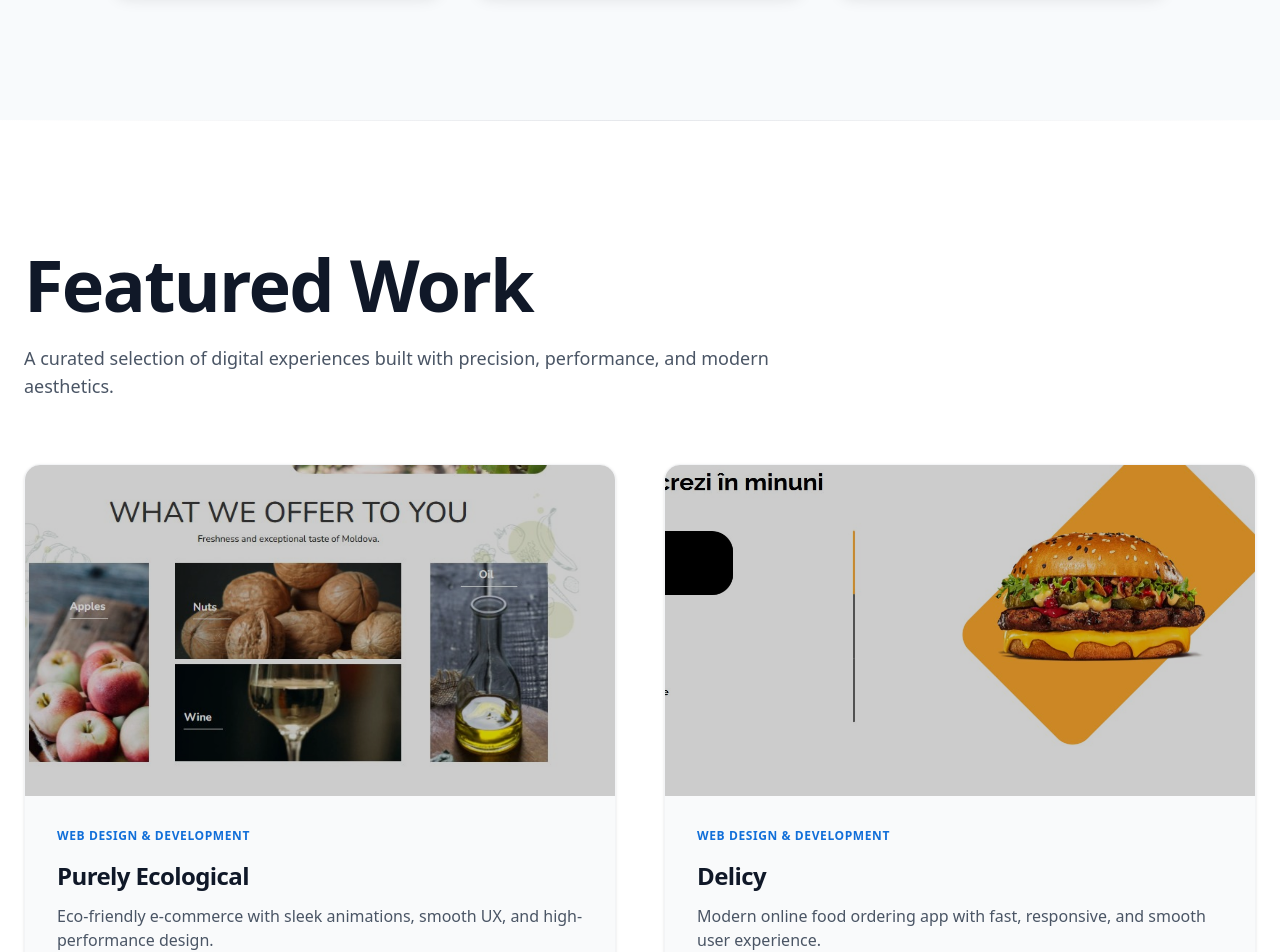
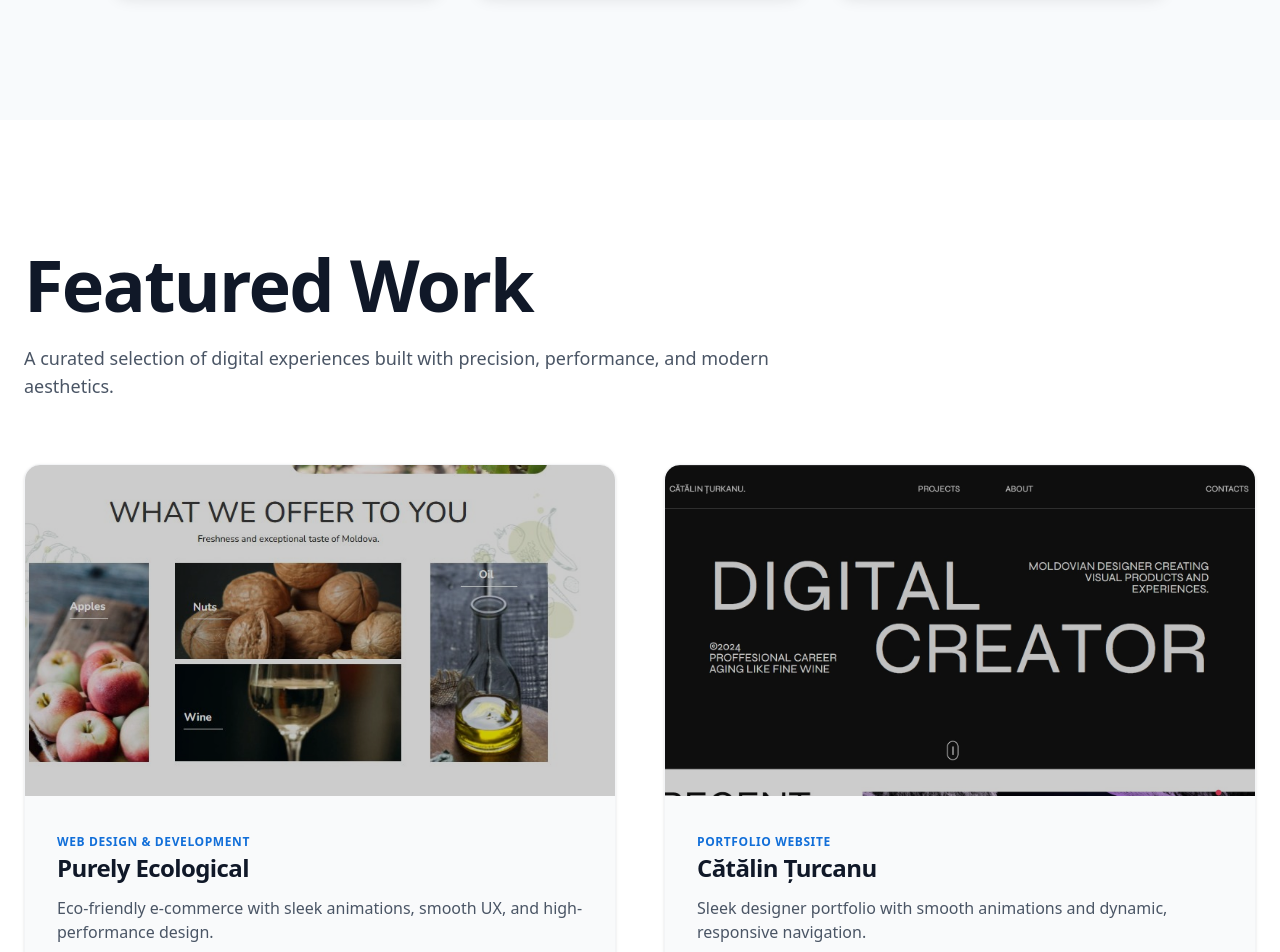
Before and after one commit to stanislavcicanci/stanislav_designdev, a React (Vite) app: page / in a window 1280 px wide. Shown: the part 1820-2772 px from the top of the page. Built offline with nearby package versions, Linux system fonts and the light colour scheme.

Commit message:
am scos proiectul delicy din lista

```diff
--- a/src/components/sections/Projects.jsx
+++ b/src/components/sections/Projects.jsx
@@ -76,11 +76,13 @@ export default function Projects() {
   }, [isInView, controls]);
 
   const translatedProjects = t('projects.items');
+
   const projects = translatedProjects.map((project, index) => ({
     ...project,
     image: projectImages[index],
     url: projectUrls[index],
-    tags: index === 0 ? ["HTML", "CSS", "JavaScript"] :
+    tags:
+      index === 0 ? ["HTML", "CSS", "JavaScript"] :
       index === 1 ? ["HTML", "CSS", "JavaScript"] :
       index === 2 ? ["React", "Tailwind CSS", "Framer Motion"] :
       index === 3 ? ["React", "Tailwind CSS", "Framer Motion", "MapLibre GL"] :
@@ -88,14 +90,15 @@ export default function Projects() {
       ["Tailwind CSS", "JavaScript", "Google Maps API"]
   }));
 
+  // 🔴 AICI ascundem Delicy (index 1)
+  const visibleProjects = projects.filter((_, index) => index !== 1);
+
   return (
     <section
       id="projects"
       ref={sectionRef}
       className="py-24 sm:py-32 bg-white relative overflow-hidden"
     >
-      <div className="absolute top-0 left-0 w-full h-px bg-gradient-to-r from-transparent via-gray-200 to-transparent" />
-
       <div className="container mx-auto px-6">
         <div className="max-w-3xl mb-16">
           <motion.h2
@@ -106,6 +109,7 @@ export default function Projects() {
           >
             {t('projects.title')}
           </motion.h2>
+
           <motion.p
             variants={subtitleVariants}
             initial="hidden"
@@ -122,7 +126,7 @@ export default function Projects() {
           initial="hidden"
           animate={controls}
         >
-          {projects.map((project, index) => (
+          {visibleProjects.map((project, index) => (
             <motion.article
               key={index}
               variants={cardVariants}
@@ -134,6 +138,7 @@ export default function Projects() {
                   alt={project.title}
                   className="w-full h-full object-cover transition-transform duration-500 group-hover:scale-110 ease-out"
                 />
+
                 <div className="absolute inset-0 bg-black/20 group-hover:bg-black/40 transition-colors duration-300" />
 
                 <a
@@ -141,18 +146,15 @@ export default function Projects() {
                   target="_blank"
                   rel="noopener noreferrer"
                   className="absolute bottom-6 right-6 p-4 rounded-full bg-white text-gray-900 shadow-lg transform translate-y-4 opacity-0 group-hover:translate-y-0 group-hover:opacity-100 transition-all duration-500 hover:scale-110 active:scale-95"
-                  aria-label={`Visit ${project.title} website`}
                 >
                   <ExternalLink size={24} />
                 </a>
               </div>
 
               <div className="p-8">
-                <div className="flex items-center gap-3 mb-4">
                 <span className="text-xs font-bold uppercase tracking-wider text-[#126fd9]">
                   {project.category}
                 </span>
-                </div>
 
                 <h3 className="text-2xl font-bold mb-3 group-hover:text-[#126fd9] transition-colors">
                   {project.title}
```
Lines whose indentation alone changed are shown as unchanged.
